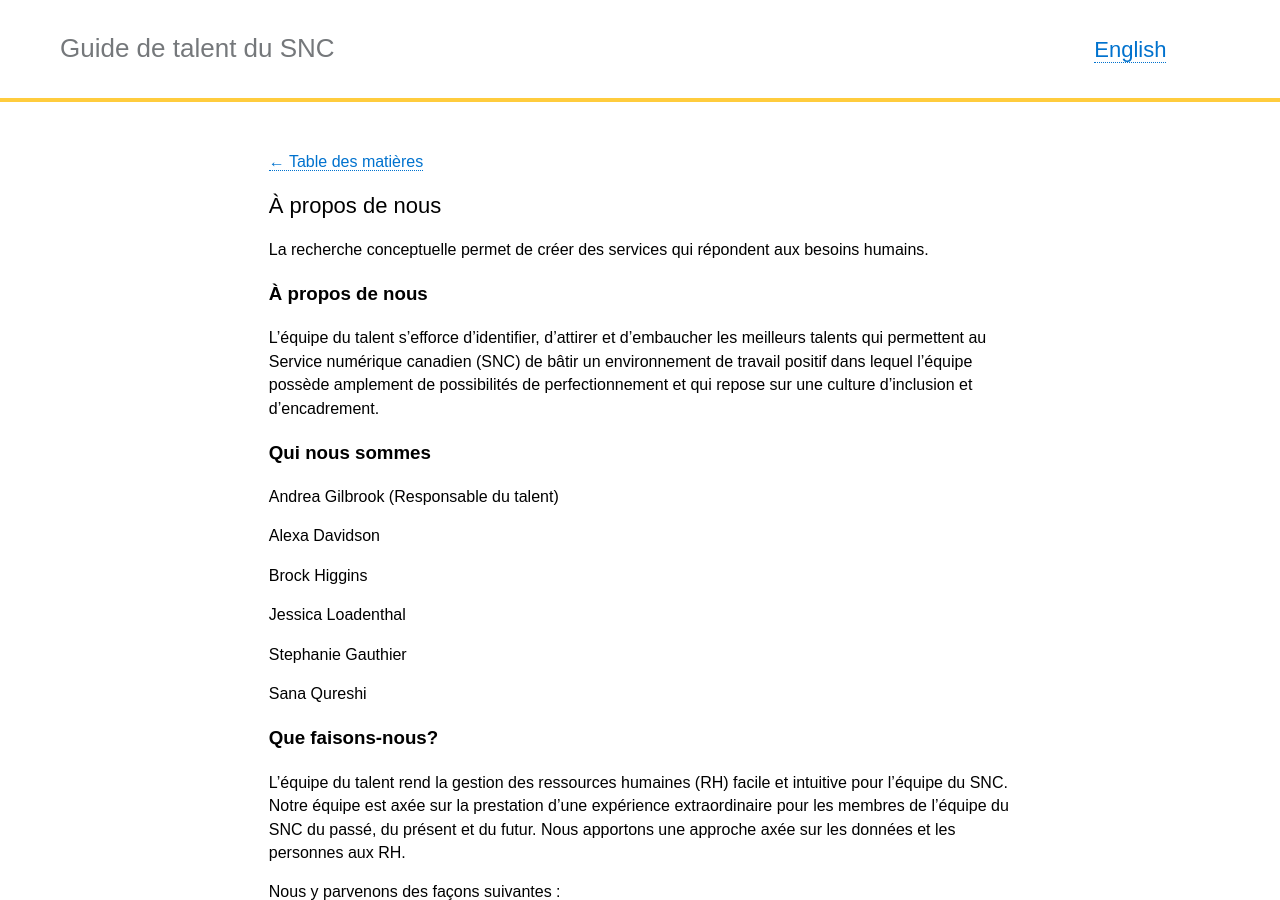
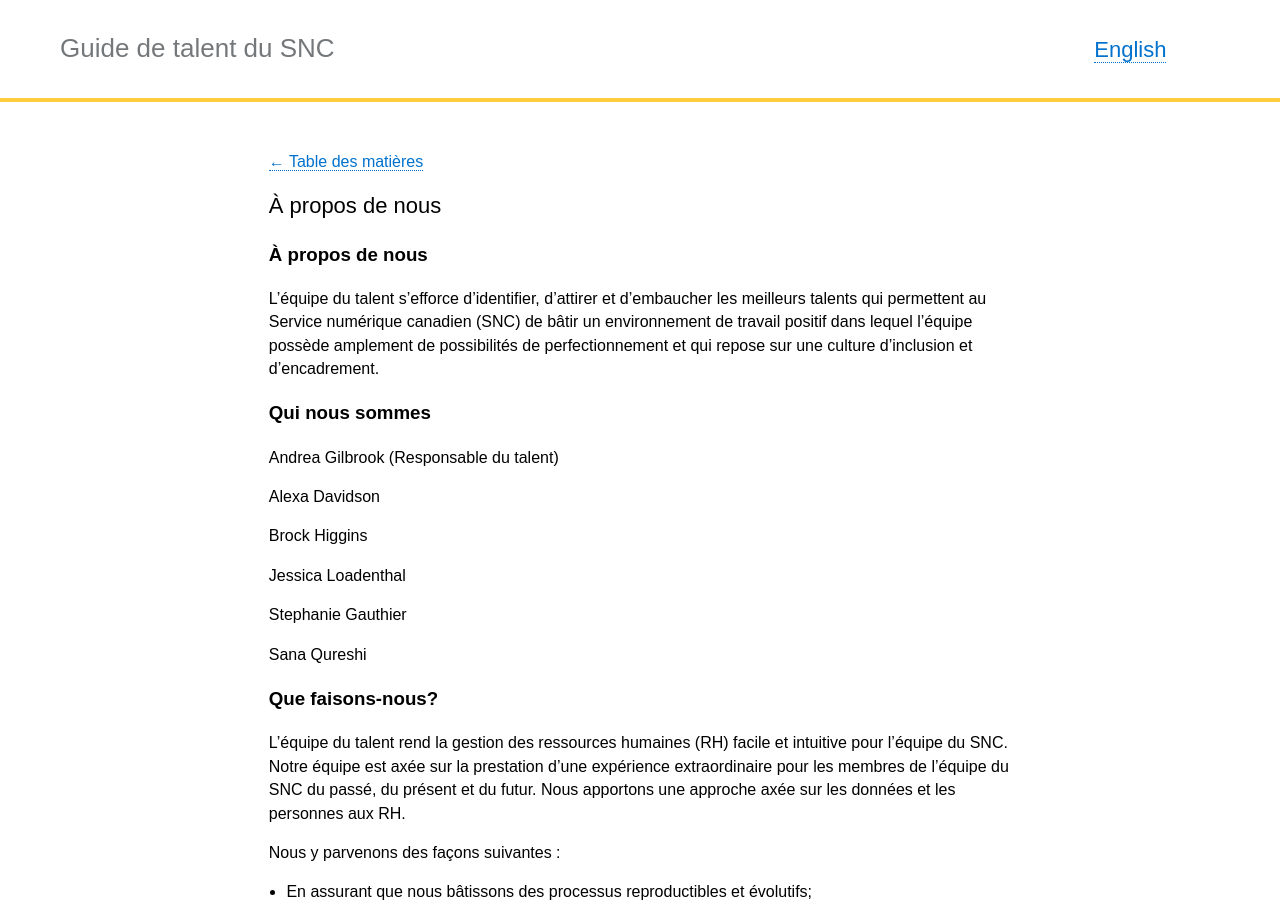
Before and after one commit to cds-snc/talent, a Jekyll site: the page built from _pages/fr/a-propos-de-nous/a-propos-de-nous.md, in a window 1280 px wide and 900 px high. Built offline with Jekyll 4.4.1, drawn with Linux system fonts in a browser that asks for light colours.

Commit message:
Update a-propos-de-nous.md

```diff
--- a/_pages/fr/a-propos-de-nous/a-propos-de-nous.md
+++ b/_pages/fr/a-propos-de-nous/a-propos-de-nous.md
@@ -6,8 +6,6 @@ category: "À propos de nous"
 permalink: "a-propos-de-nous/"
 trans_url: "/about-us/"
 ---
-
-La recherche conceptuelle permet de créer des services qui répondent aux besoins humains.
 
 ### À propos de nous
 L’équipe du talent s’efforce d’identifier, d’attirer et d’embaucher les meilleurs talents qui permettent au Service numérique canadien (SNC) de bâtir un environnement de travail positif dans lequel l’équipe possède amplement de possibilités de perfectionnement et qui repose sur une culture d’inclusion et d’encadrement.
```
